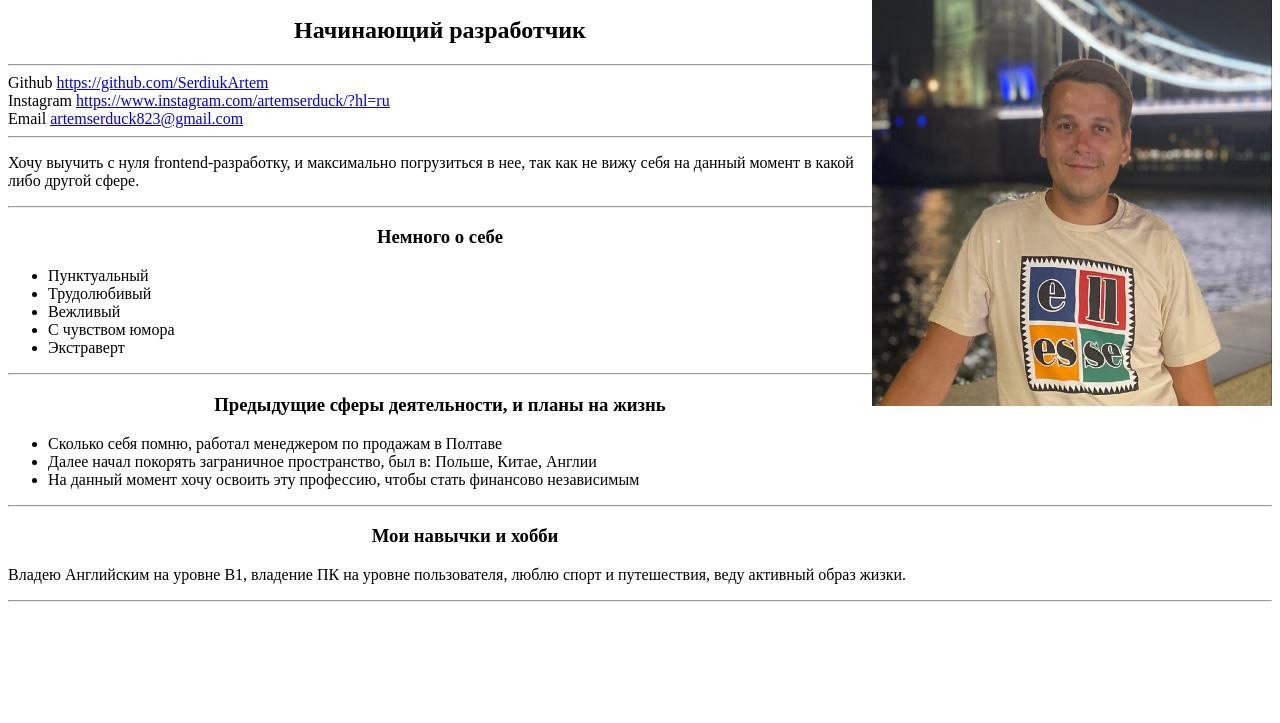
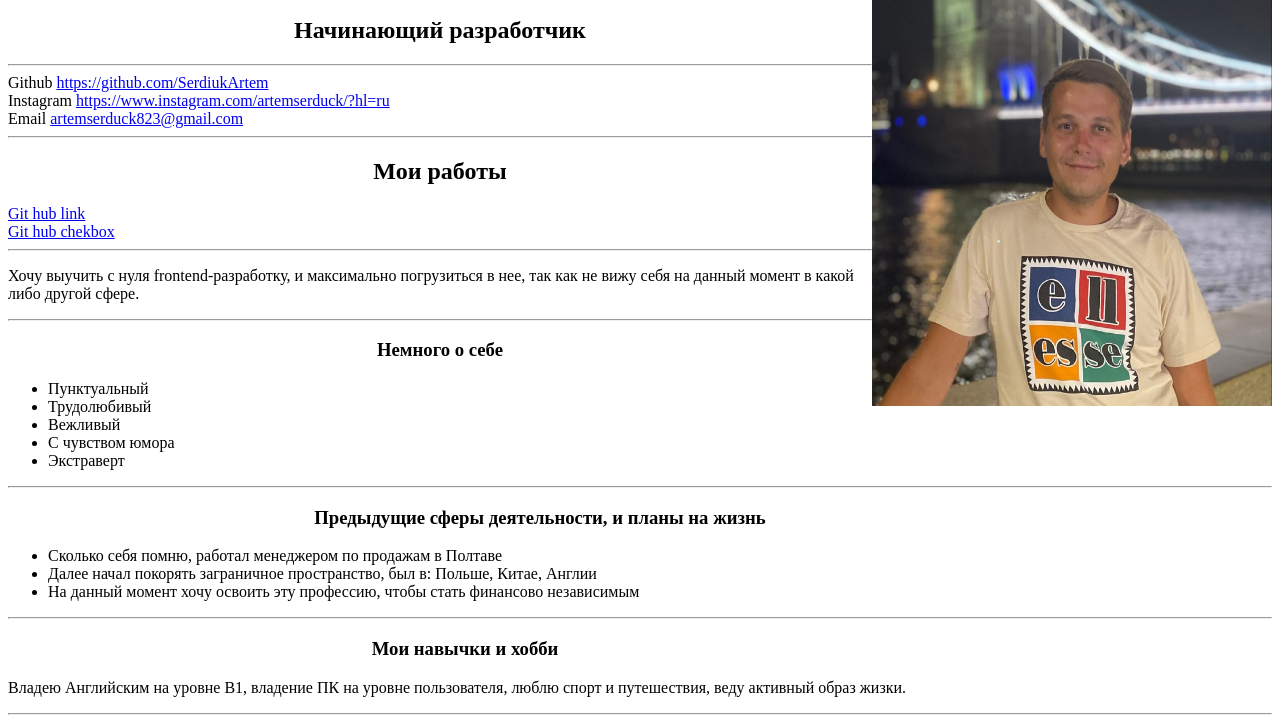
Before and after one commit to SerdiukArtem/cv, a plain HTML site: page ru/index.html in a window 1280 px wide. Shown: the part 85-808 px from the top of the page. Drawn offline with Linux system fonts and the light colour scheme.

Commit message:
add Github works

```diff
--- a/ru/index.html
+++ b/ru/index.html
@@ -20,10 +20,14 @@
         }
         .previous {
             text-align: center;
+            margin-right: 200px;
         }
         .skills {
             text-align: center;
             margin-right: 350px;
+        }
+        .works{
+            text-align: center;
         }
     </style>
 </head>
@@ -51,6 +55,17 @@
 
     Email
     <a href="mailto:artemserduck823@gmail.com">artemserduck823@gmail.com</a>
+    <hr>
+
+    <div class="works">
+    <h2>Мои работы</h2>
+    </div>
+
+    <a href="https://serdiukartem.github.io/link/">Git hub link</a>
+    <br>
+
+    <a href="https://serdiukartem.github.io/chekbox/">Git hub chekbox</a>
+
     <hr>
     <p>Хочу выучить с нуля frontend-разработку, и максимально погрузиться в нее, так как не вижу себя на данный момент в какой либо другой сфере.</p>
     <hr>
```
Also changed, not shown: eng/index.html (+1 -0 lines).
